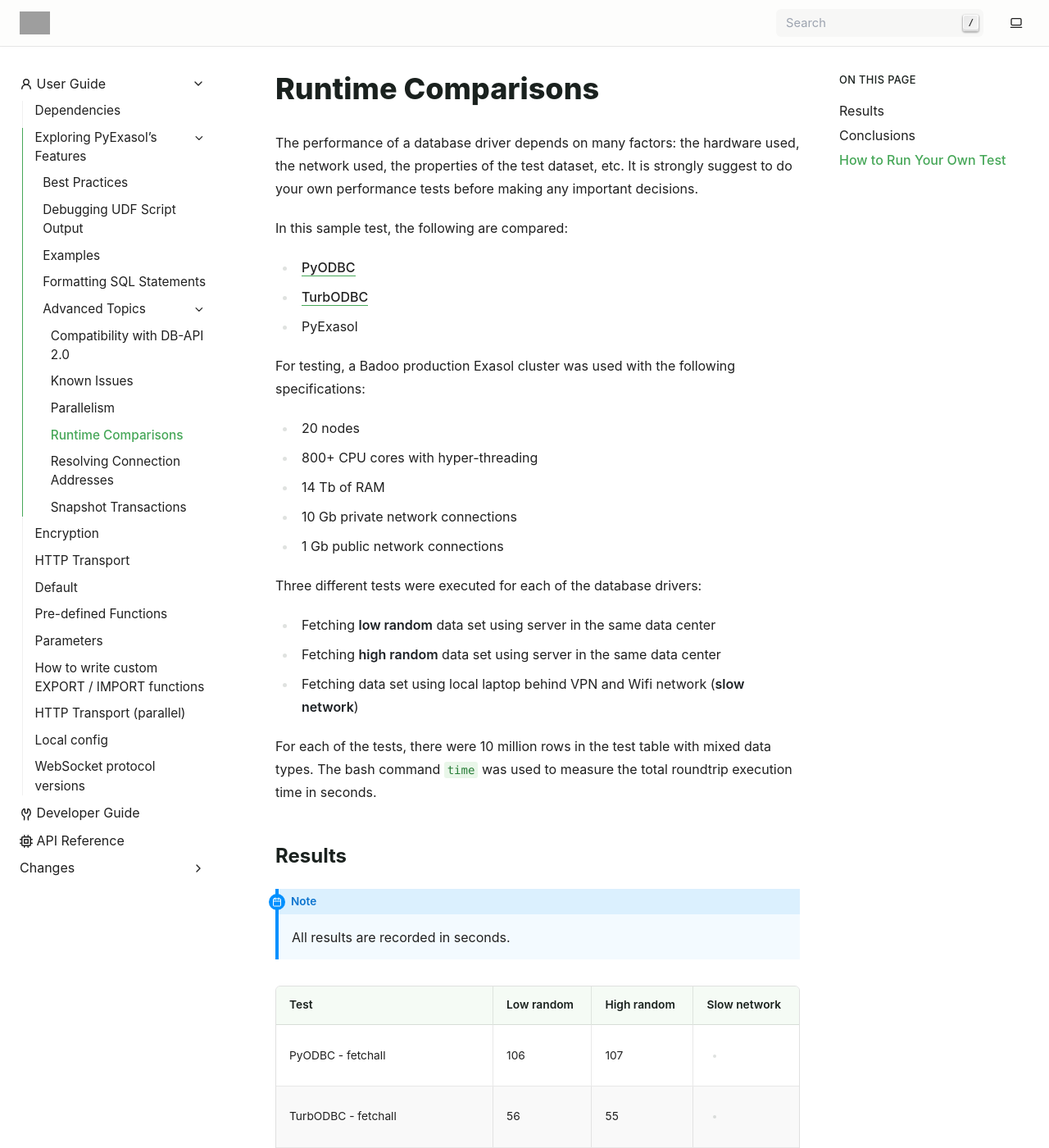
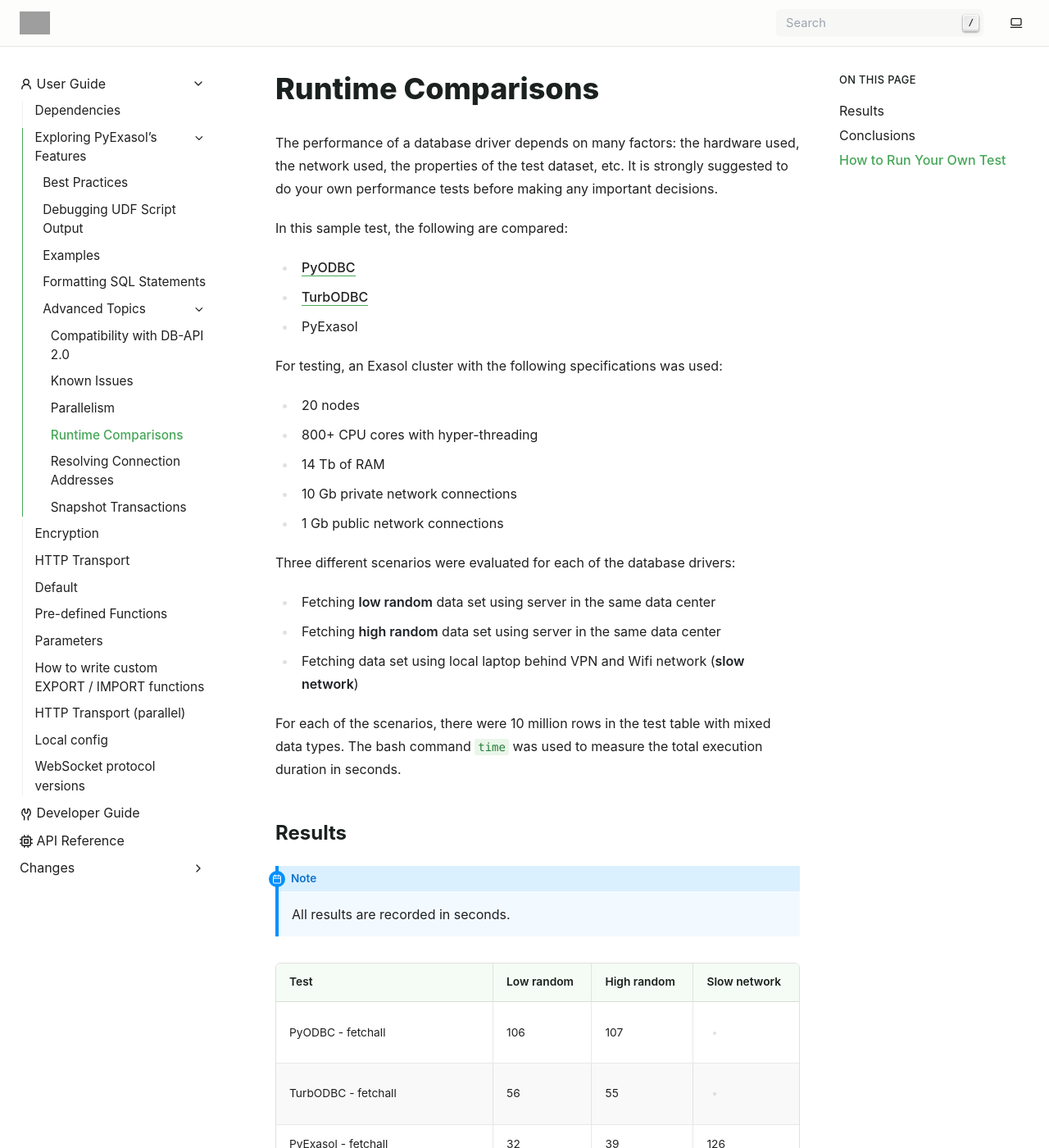
Before and after one commit to exasol/pyexasol, a Sphinx documentation site: the page built from doc/user_guide/exploring_features/advanced_topics/performance.rst, in a window 1280 px wide and 1400 px high. Shown: the whole window at 82% size. Built offline with Sphinx 7.4.7, drawn with Linux system fonts in a browser that asks for light colours; pages that are not in the unit, such as notebooks, are missing from menus; some of the changed text lies outside the part shown; grey boxes are pictures that could not be loaded.

Commit message:
Apply comments from reviewer

```diff
--- a/doc/user_guide/exploring_features/advanced_topics/performance.rst
+++ b/doc/user_guide/exploring_features/advanced_topics/performance.rst
@@ -1,7 +1,7 @@
 Runtime Comparisons
 ===================
 
-The performance of a database driver depends on many factors: the hardware used, the network used, the properties of the test dataset, etc. It is strongly suggest to do your own performance tests before making any important decisions.
+The performance of a database driver depends on many factors: the hardware used, the network used, the properties of the test dataset, etc. It is strongly suggested to do your own performance tests before making any important decisions.
 
 In this sample test, the following are compared:
 
@@ -9,7 +9,7 @@
 - `TurbODBC <https://github.com/blue-yonder/turbodbc>`_
 - PyExasol
 
-For testing, a Badoo production Exasol cluster was used with the following specifications:
+For testing, an Exasol cluster with the following specifications was used:
 
 - 20 nodes
 - 800+ CPU cores with hyper-threading
@@ -17,13 +17,13 @@
 - 10 Gb private network connections
 - 1 Gb public network connections
 
-Three different tests were executed for each of the database drivers:
+Three different scenarios were evaluated for each of the database drivers:
 
 - Fetching **low random** data set using server in the same data center
 - Fetching **high random** data set using server in the same data center
 - Fetching data set using local laptop behind VPN and Wifi network (**slow network**)
 
-For each of the tests, there were 10 million rows in the test table with mixed data types. The bash command ``time`` was used to measure the total roundtrip execution time in seconds.
+For each of the scenarios, there were 10 million rows in the test table with mixed data types. The bash command ``time`` was used to measure the total execution duration in seconds.
 
 Results
 -------
@@ -89,7 +89,7 @@
 How to Run Your Own Test
 ------------------------
 
-It is strongly encouraged that you run your own performance tests. You may use test scripts provided with PyExasol as the starting point. Make sure to use your production Exasol cluster for tests. Please do not use Exasol running in Docker locally, it eliminates the whole point of testing.
+It is strongly encouraged that you run your own performance measurements. You may use the scripts provided with PyExasol as the starting point. Make sure to use your production Exasol cluster for measurements. Please do not use Exasol running in Docker locally; it eliminates the whole point of evaluating the performance.
 
 1. Install PyODBC, TurbODBC, PyExasol, pandas.
 2. Install Exasol ODBC driver.
--- a/doc/user_guide/exploring_features/advanced_topics/snapshot_transactions.rst
+++ b/doc/user_guide/exploring_features/advanced_topics/snapshot_transactions.rst
@@ -10,7 +10,7 @@
 
 The most common locking problem is related to metadata selects from system views (tables, column, object sizes, etc.). JDBC and ODBC drivers provide special non-blocking calls for common metadata requests: getTables(), getColumns(). But there are no such calls for WebSocket drivers.
 
-The only way to access metadata in non-blocking manner with PyExasol is an internal feature called "Snapshot Transactions".
+The only way to access metadata in a non-blocking manner with PyExasol, is an internal feature called "Snapshot Transactions".
 For information, see:
 * `Transaction Management <https://docs.exasol.com/db/latest/database_concepts/transaction_management.htm>`__
 * `Snapshot mode <https://docs.exasol.com/db/latest/database_concepts/snapshot_mode.htm>`__
--- a/doc/user_guide/exploring_features/debugging_udf_script_output.rst
+++ b/doc/user_guide/exploring_features/debugging_udf_script_output.rst
@@ -4,7 +4,7 @@
 Exasol allows capturing combined output (STDOUT + STDERR) of UDF scripts. It is very helpful for debugging and to extract additional statistics from scripts running in production.
 For further details, see `Debug UDF Script Output <https://docs.exasol.com/db/latest/database_concepts/udf_scripts/debug_udf_script_output.htm>`__.
 
-In order to use this feature, a user has to run a TCP server and provide the address via session parameters. For example:
+In order to use this feature, a user has to run a TCP server and provide the address as a session parameter. For example:
 
 .. code-block:: sql
 
```
Also changed, not shown: other parts of doc/user_guide/exploring_features/advanced_topics/snapshot_transactions.rst (+1 -1 lines), 1 other file.
